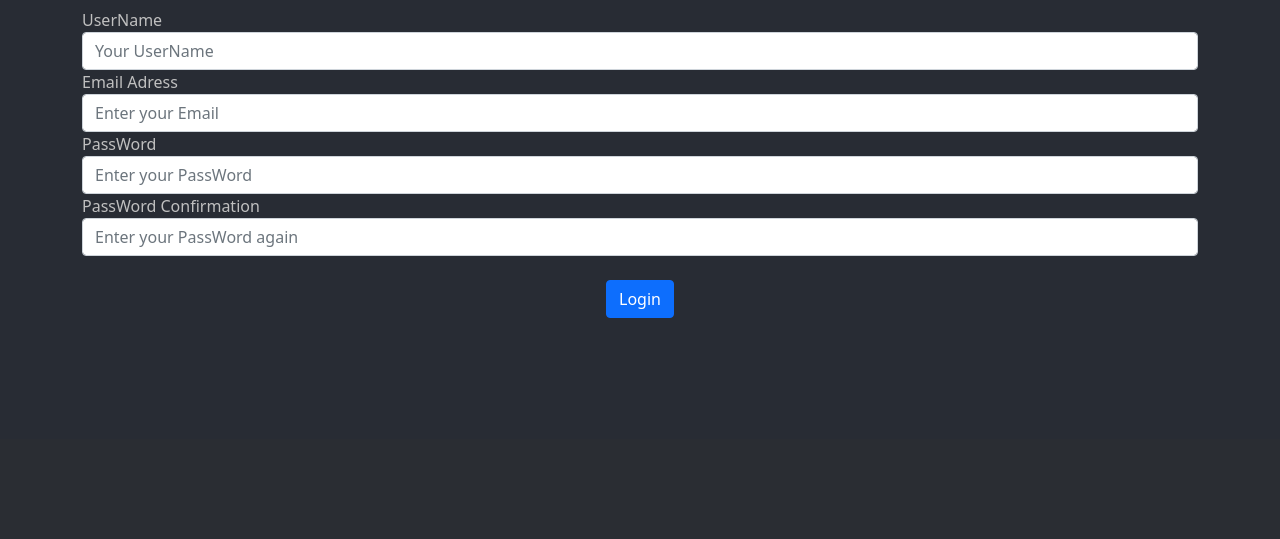
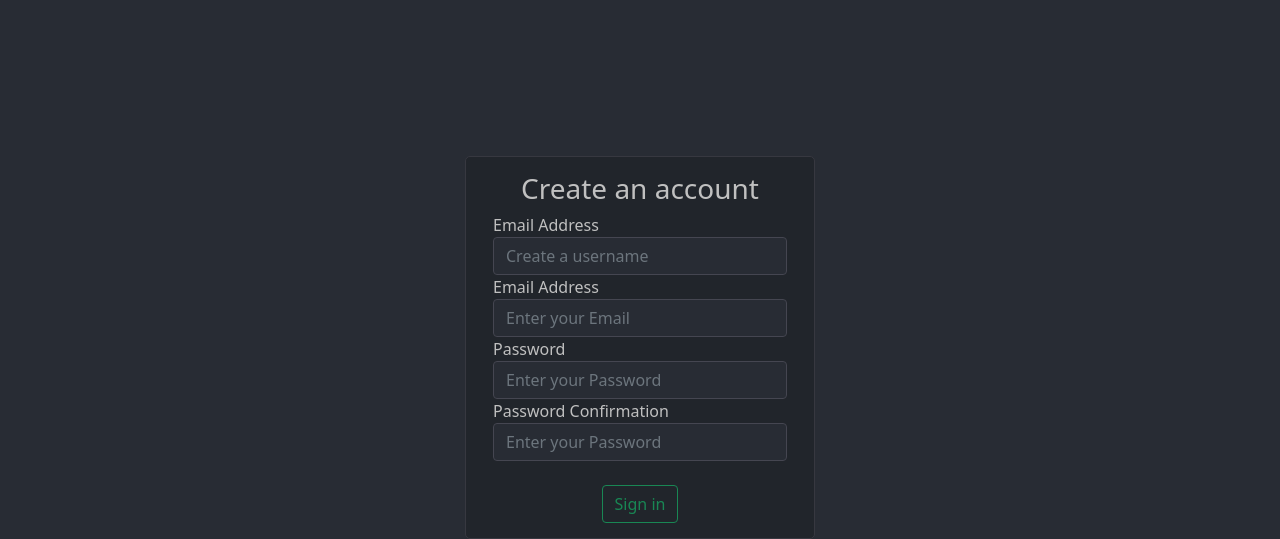
Before and after one commit to ArturCSegat/PlataCopia, a Flask app: page /signup in a window 1280 px wide. Shown: the part 361-900 px from the top of the page. Before the commit the page ends 679 px from the top, so only its background shows below. Run offline with Flask 2, Linux system fonts and the light colour scheme.

Commit message:
Added sign up page and stylized it acordinly

```diff
--- a/website/templates/base.html
+++ b/website/templates/base.html
@@ -24,6 +24,8 @@
               {% if user.is_authenticated %}
                   <a class="btn btn-outline-light btn-sm" href="/create-room" role="button" style="max-width: 145px;">Create Room</Ri:a></a>
                   <a class="btn btn-outline-light btn-sm" href="/home" role="button" style="max-width: 145px;">Home</a>
+              {% else %}
+                  <a class="btn btn-outline-light btn-sm" href="/signup" role="button" style="max-width: 145px;">Dont have an account</a>
               {% endif %}
               </div>
               <div class="navbar-nav">
--- a/website/templates/create-room.html
+++ b/website/templates/create-room.html
@@ -10,7 +10,7 @@
     <div class="form-group">
 
         <label for="email">Room title</label>
-        <input type="text" id="title" name="title" class="form-control" placeholder="Your title"/>
+        <input type="text" id="title" name="title" class="form-control" placeholder="Your title" />
 
         <br>
 
--- a/website/templates/login.html
+++ b/website/templates/login.html
@@ -1,22 +1,25 @@
 {% extends 'base.html' %}
 {% block title %}Login{% endblock %}
 {% block content %}
-
 <form method="POST">
 <body style="background-color: #282C34;">
     <div class=container style="max-width:350px; margin-top:17%; background-color: #21252B; border-radius: 5px; color:silver; border:1px solid; border-color: #373840;">
         <div class="form-group" style="padding: 15px;">
-            <h3 align="center">Login</h3>
+            <h3 align="center">{% block header %}Login{% endblock %}</h3>
+
+            {% block username %}{% endblock %}
+
             <label for="email">Email Address</label>
             <input type="text" id="email" name="email" class="form-control" placeholder="Enter your Email" style="background-color: #282C34; border-color: #454651; color:silver;"/>
 
             <label for="email">Password</label>
             <input type="password" id="password1" name="password1" class="form-control" placeholder="Enter your Password" style="background-color: #282C34; border-color: #454651; color:silver;"/>
+
+            {% block passwordSU %}{% endblock %}
             <br>
             <div align="center"><button class="btn btn-outline-success" type="submit">Sign in</button></div>
         </div>
     </div>
 </body>
 </form>
-
 {% endblock %}
--- a/website/templates/signup.html
+++ b/website/templates/signup.html
@@ -1,27 +1,11 @@
-{% extends 'base.html' %}
+{% extends 'login.html' %}
 {% block title %}Sign Up{% endblock %}
-{% block content %}
-
-<form method="POST">
-    <h3 align="center">Sign Up</h3>
-
-    <div class="form-group">
-        <label for="email">UserName</label>
-        <input type="text" id="username" name="username" class="form-control" placeholder="Your UserName"/>
-
-        <label for="email">Email Adress</label>
-        <input type="text" id="email" name="email" class="form-control" placeholder="Enter your Email"/>
-
-        <label for="email">PassWord</label>
-        <input type="password" id="password1" name="password1" class="form-control" placeholder="Enter your PassWord"/>
-
-        <label for="email">PassWord Confirmation</label>
-        <input type="password" id="password2" name="password2" class="form-control" placeholder="Enter your PassWord again"/>
-
-        <br>
-        <div align="center"><button class="btn btn-primary" type="submit">Login</button></div>
-    </div>
-</form>
-
-
+{% block header %}Create an account{% endblock %}
+{% block username %}
+<label for="email">Email Address</label>
+<input type="text" id="username" name="username" class="form-control" placeholder="Create a username" style="background-color: #282C34; border-color: #454651; color:silver;"/>
 {% endblock %}
+{% block passwordSU %}
+<label for="email">Password Confirmation</label>
+<input type="password" id="password2" name="password2" class="form-control" placeholder="Enter your Password" style="background-color: #282C34; border-color: #454651; color:silver;"/>
+{% endblock %}
```
